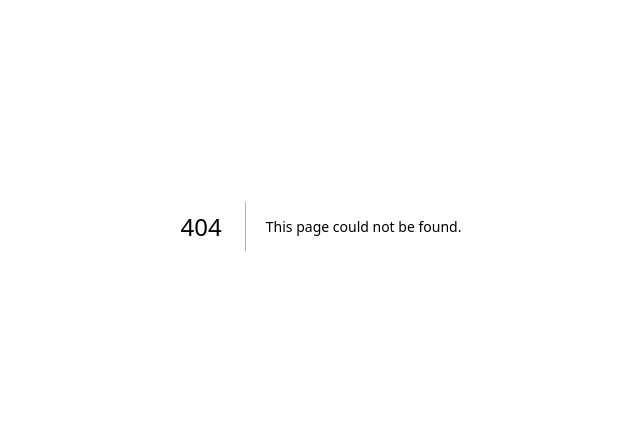
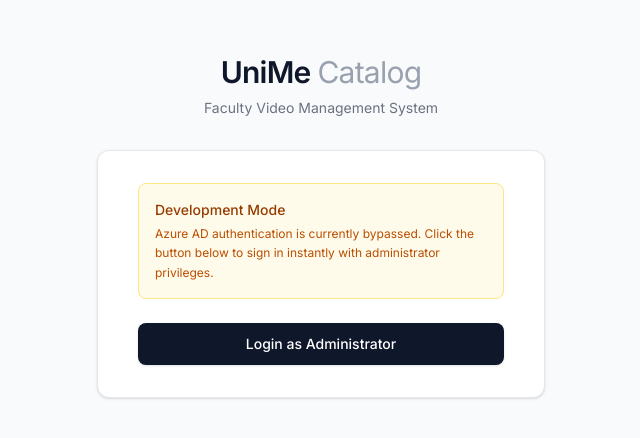
Before and after one commit to turgunbaevaa/unime-video-catalog, a Next.js app in the folder frontend/: page /login in a window 1280 px wide. Before the commit this address had no page. Shown: the part 174-612 px from the top of the page, without its empty margins (319-959 px from the left). Built offline with nearby package versions, Linux system fonts and the light colour scheme.

Commit message:
feat: add next-auth mock authentication and logout modal

```diff
--- a/frontend/package.json
+++ b/frontend/package.json
@@ -10,6 +10,7 @@
   },
   "dependencies": {
     "next": "16.2.10",
+    "next-auth": "^4.24.15",
     "react": "19.2.4",
     "react-dom": "19.2.4"
   },
--- /dev/null
+++ b/frontend/src/app/api/auth/[...nextauth]/route.ts
@@ -0,0 +1,43 @@
+import NextAuth, { NextAuthOptions } from "next-auth";
+import CredentialsProvider from "next-auth/providers/credentials";
+
+export const authOptions: NextAuthOptions = {
+  providers: [
+    CredentialsProvider({
+      name: "Development Login",
+      credentials: {},
+      async authorize() {
+        // Here we create fake user
+        return {
+          id: "1",
+          name: "UniMe Admin",
+          email: "admin@unime.it",
+          role: "admin"
+        };
+      }
+    })
+  ],
+  pages: {
+    signIn: "/login",
+  },
+  callbacks: {
+    // Save the fake token and role in session
+    async jwt({ token, user }) {
+      if (user) {
+        token.role = (user as any).role;
+      }
+      return token;
+    },
+    async session({ session, token }) {
+      if (session.user) {
+        (session.user as any).role = token.role;
+      }
+      return session;
+    }
+  },
+  secret: "super-secret-dev-key", // Secret key for local development
+};
+
+const handler = NextAuth(authOptions);
+
+export { handler as GET, handler as POST };
--- a/frontend/src/app/layout.tsx
+++ b/frontend/src/app/layout.tsx
@@ -1,20 +1,13 @@
 import type { Metadata } from "next";
-import { Geist, Geist_Mono } from "next/font/google";
+import { Inter } from "next/font/google";
 import "./globals.css";
+import { Providers } from "@/src/components/Providers";
 
-const geistSans = Geist({
-  variable: "--font-geist-sans",
-  subsets: ["latin"],
-});
-
-const geistMono = Geist_Mono({
-  variable: "--font-geist-mono",
-  subsets: ["latin"],
-});
+const inter = Inter({ subsets: ["latin"] });
 
 export const metadata: Metadata = {
-  title: "Create Next App",
-  description: "Generated by create next app",
+  title: "UniMe Catalog",
+  description: "University Video Management System",
 };
 
 export default function RootLayout({
@@ -23,11 +16,13 @@
   children: React.ReactNode;
 }>) {
   return (
-    <html
-      lang="en"
-      className={`${geistSans.variable} ${geistMono.variable} h-full antialiased`}
-    >
-      <body className="min-h-full flex flex-col">{children}</body>
+    <html lang="en">
+      <body className={inter.className}>
+        {/* Wrap up children */}
+        <Providers>
+          {children}
+        </Providers>
+      </body>
     </html>
   );
 }
--- /dev/null
+++ b/frontend/src/app/login/page.tsx
@@ -0,0 +1,47 @@
+"use client";
+
+import { signIn } from "next-auth/react";
+import { useState } from "react";
+
+export default function LoginPage() {
+  const [isLoading, setIsLoading] = useState(false);
+
+  const handleLogin = async () => {
+    setIsLoading(true);
+    // We generate a fake login and redirect the user to the home page if the operation is successful
+    await signIn("credentials", { callbackUrl: "/" });
+  };
+
+  return (
+    <div className="min-h-screen bg-gray-50 flex flex-col justify-center py-12 sm:px-6 lg:px-8 font-sans">
+      <div className="sm:mx-auto sm:w-full sm:max-w-md">
+        <h1 className="text-center text-3xl font-semibold tracking-tight text-slate-900 mb-2">
+          UniMe <span className="text-gray-400 font-normal">Catalog</span>
+        </h1>
+        <h2 className="text-center text-sm text-gray-500">
+          Faculty Video Management System
+        </h2>
+      </div>
+
+      <div className="mt-8 sm:mx-auto sm:w-full sm:max-w-md">
+        <div className="bg-white py-8 px-4 shadow-sm sm:rounded-xl border border-gray-200 sm:px-10">
+
+          <div className="mb-6 p-4 bg-amber-50 border border-amber-200 rounded-lg">
+            <h3 className="text-sm font-medium text-amber-800 mb-1">Development Mode</h3>
+            <p className="text-xs text-amber-700 leading-relaxed">
+              Azure AD authentication is currently bypassed. Click the button below to sign in instantly with administrator privileges.
+            </p>
+          </div>
+
+          <button
+            onClick={handleLogin}
+            disabled={isLoading}
+            className="w-full flex justify-center py-2.5 px-4 border border-transparent rounded-lg shadow-sm text-sm font-medium text-white bg-slate-900 hover:bg-slate-800 focus:outline-none focus:ring-2 focus:ring-offset-2 focus:ring-slate-900 transition-colors disabled:opacity-70"
+          >
+            {isLoading ? "Signing in..." : "Login as Administrator"}
+          </button>
+        </div>
+      </div>
+    </div>
+  );
+}
--- /dev/null
+++ b/frontend/src/components/Providers.tsx
@@ -0,0 +1,7 @@
+"use client";
+
+import { SessionProvider } from "next-auth/react";
+
+export function Providers({ children }: { children: React.ReactNode }) {
+  return <SessionProvider>{children}</SessionProvider>;
+}
```
Also changed, not shown: frontend/src/app/page.tsx (+67 -16 lines), 1 other file (tests, documents, lock files or other folders).
